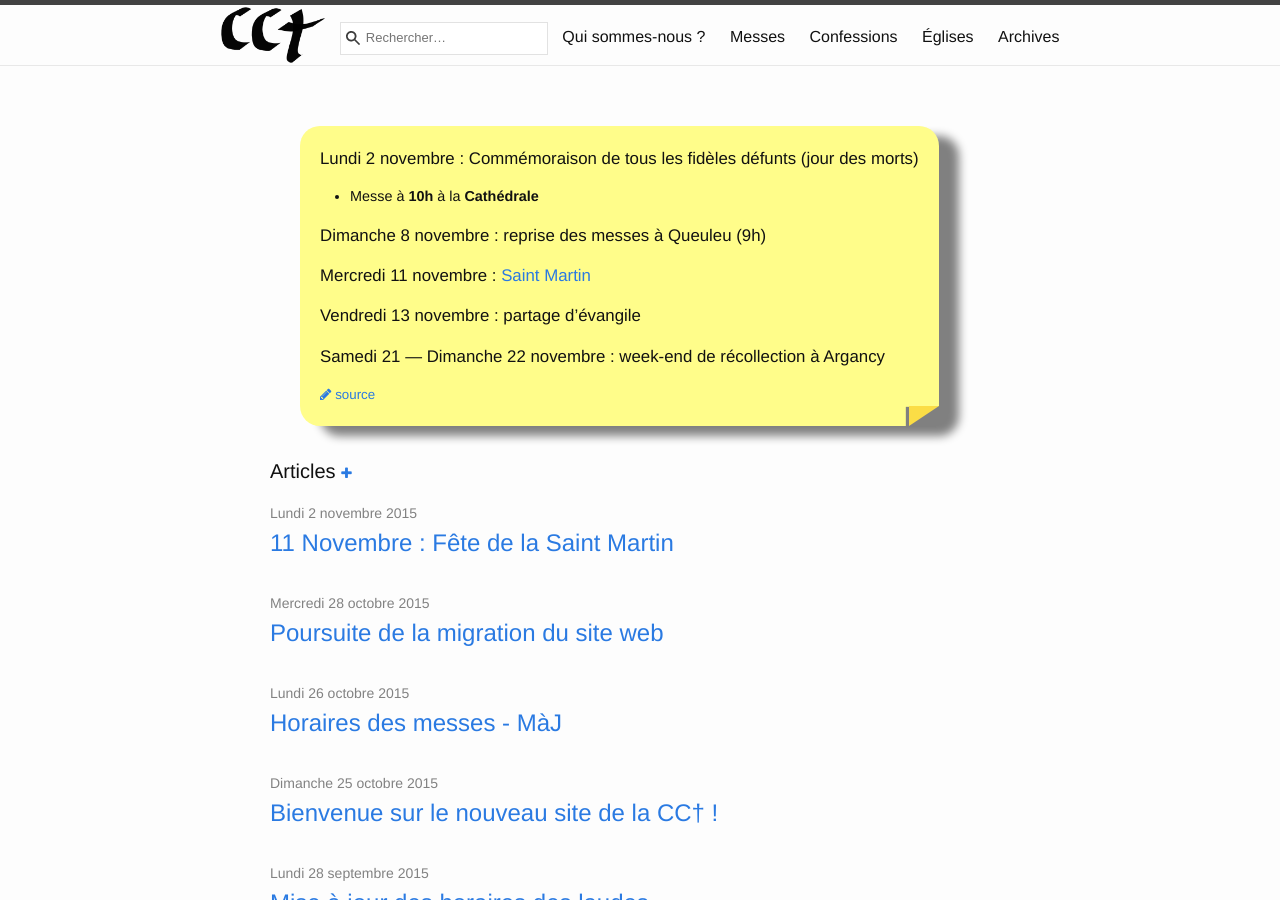
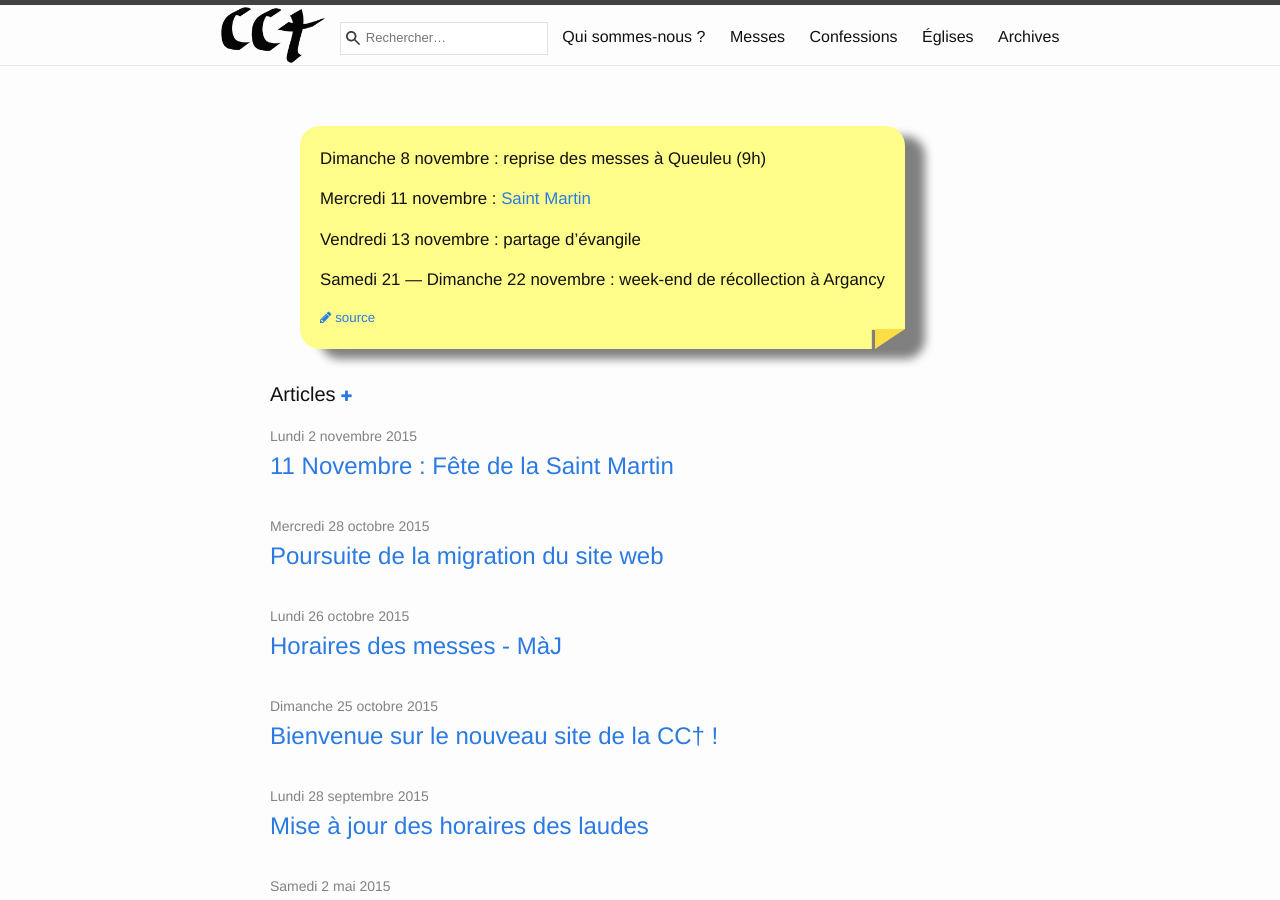
Before and after one commit to cccroix/cccroix.github.io, a Jekyll site: the page built from index.html, in a window 1280 px wide and 900 px high. Built offline with Jekyll 4.4.1, drawn with Linux system fonts in a browser that asks for light colours; nearby versions of some CDN libraries; the list of posts is cut into pages by our own code.

Commit message:
rm old events on bloc-note

```diff
--- a/blocnote.md
+++ b/blocnote.md
@@ -4,10 +4,6 @@ role: blocnote
 published: true
 # sera affiché avant l’index des articles
 ---
-
-### Lundi 2 novembre : Commémoraison de tous les fidèles défunts (jour des morts)
-
-- Messe à **10h** à la **Cathédrale**
 
 ### Dimanche 8 novembre : reprise des messes à Queuleu (9h)
 
```
